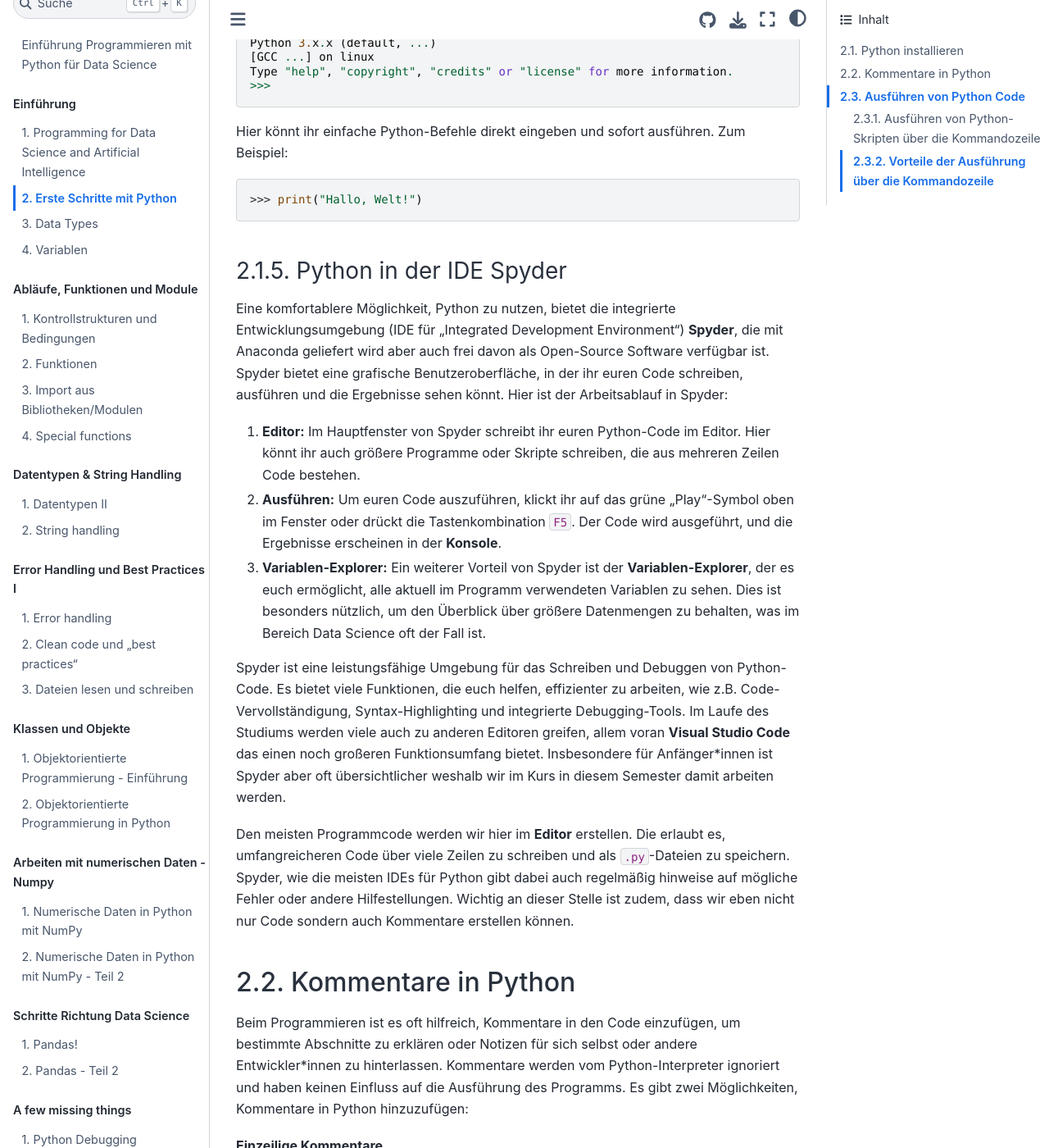
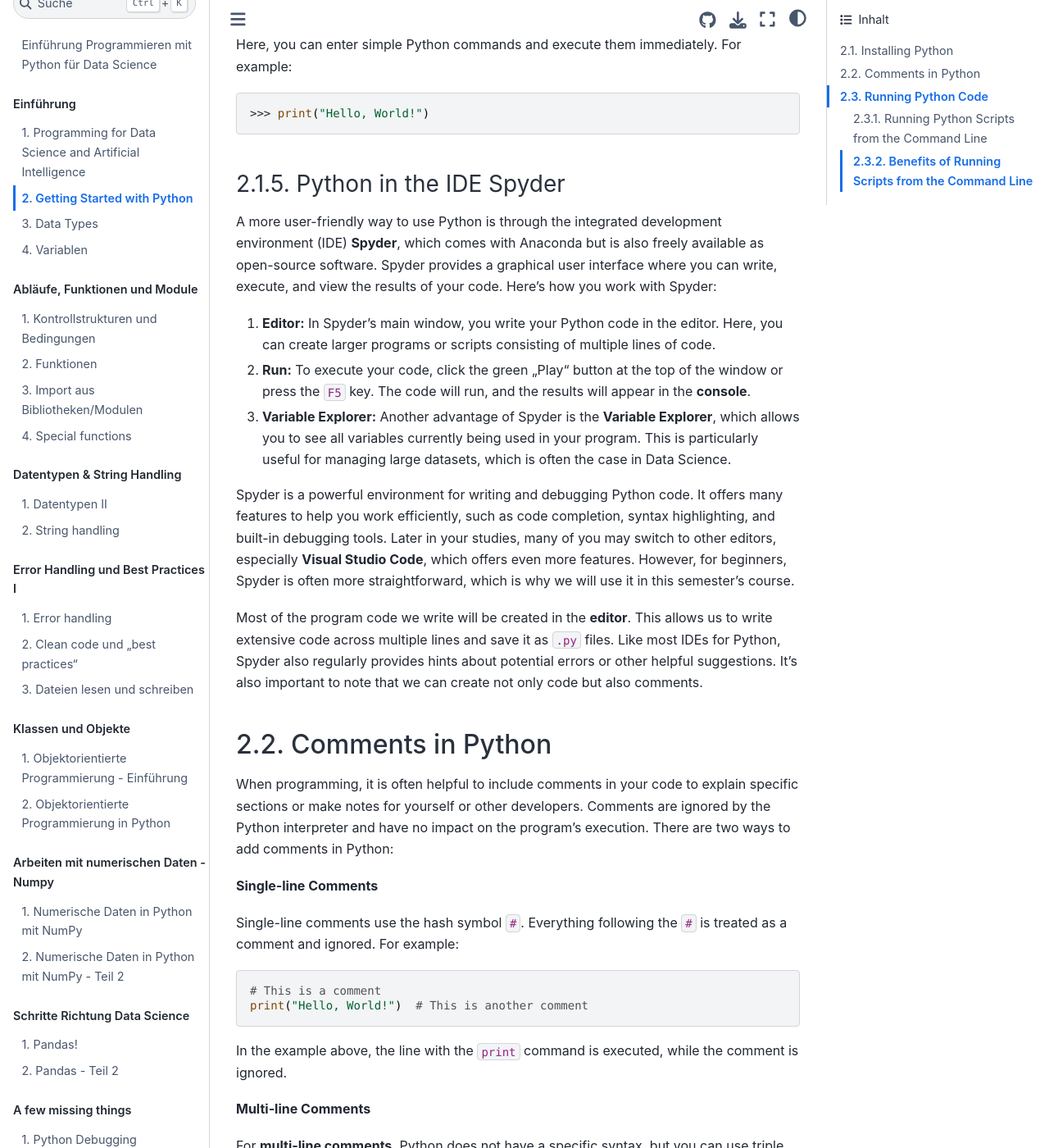
Before and after one commit to florian-huber/python-introduction-eng, a Jupyter Book: the page built from lesson_material_german/01_first_steps.md, in a window 1280 px wide and 1400 px high, scrolled down 1505 px. Shown: the whole window at 82% size. Built offline with Jupyter Book 1.0.4 settings and Sphinx 7.4.7 and the Sphinx Book theme 1.1.4, drawn with Linux system fonts in a browser that asks for light colours; pages that are not in the unit, such as notebooks, are missing from menus; some of the changed text lies outside the part shown.

Commit message:
translate to eng

````diff
--- a/lesson_material_german/01_first_steps.md
+++ b/lesson_material_german/01_first_steps.md
@@ -1,31 +1,30 @@
-# Erste Schritte mit Python
+# Getting Started with Python
 
-In dieser Veranstaltungen wird Programmieren gelernt und zwar mit der Programmiersprache Python. Python wir euch aber auch das restliche DAISY-Studium über begleiten, denn wir arbeiten in sehr vielen Lehrveranstaltungen und Projekten damit. Um auch zuhause mit Python loslegen zu können, muss erstmal Python auf dem eigenen Rechner installiert werden. Und hier gibt es verschiedene Möglichkeiten: In vielen Fällen ist Python sogar schon auf dem Rechner vorinstalliert (z.B. bei Macs).
+In this course, we will learn programming using the Python programming language. Python will also accompany you throughout the rest of your DAISY studies, as we will use it in many lectures and projects. To get started with Python at home, you first need to install Python on your own computer. There are various ways to do this, and in many cases, Python is already pre-installed (e.g., on Macs).
 
-Falls Python nicht vorinstalliert ist, kann es über die offizielle Website heruntergeladen werden: [python.org](https://www.python.org/). Allerdings benötigen wir für diesen Kurs mehr als nur die Programmiersprache selbst, weshalb wir eine andere, umfassendere Lösung empfehlen:
+If Python is not pre-installed, it can be downloaded from the official website: [python.org](https://www.python.org/). However, for this course, we need more than just the programming language itself, so we recommend a more comprehensive solution:
 
-## Python installieren
+## Installing Python
 
-### Python und Anaconda
+### Python and Anaconda
 
-Die einfachste und bequemste Methode, um mit Python zu arbeiten, ist die Installation von **Anaconda**, einem Softwarepaket, das für Studierende kostenlos ist. Anaconda enthält neben Python auch viele nützliche Bibliotheken und Tools, die speziell für Data Science und Künstliche Intelligenz entwickelt wurden. Ein solches Tool ist die integrierte Entwicklungsumgebung (IDE) **Spyder**, die das Schreiben und Ausführen von Python-Code erleichtert.
+The simplest and most convenient way to work with Python is by installing **Anaconda**, a software package that is free for students. Anaconda includes Python along with many useful libraries and tools specifically designed for Data Science and Artificial Intelligence. One such tool is the integrated development environment (IDE) **Spyder**, which makes writing and running Python code easier.
 
-Anaconda könnt ihr hier herunterladen: [Anaconda download link](https://www.anaconda.com/download/success)
+You can download Anaconda here: [Anaconda download link](https://www.anaconda.com/download/success)
 
-Wählt die "Free Download"-Version aus, wobei keine E-Mail-Registrierung notwendig ist (einfach auf "skip registration" klicken). Achtet bei der Installation unter **Windows** darauf, das Häkchen bei der Frage, ob Anaconda zu eurem `PATH` hinzugefügt werden soll, zu setzen. Dies ist wichtig, damit Python in der Kommandozeile erkannt wird.
+Select the "Free Download" version; no email registration is necessary (simply click "skip registration"). When installing on **Windows**, ensure you check the box asking whether to add Anaconda to your `PATH`. This is important so Python can be recognized in the command line.
 
 ### Alternative: Miniconda
 
-Für diejenigen, die sich bereits gut mit ihrem Computer auskennen oder eine minimale Installation bevorzugen, empfehlen wir die Installation von [**Miniconda**](https://docs.anaconda.com/miniconda/). Miniconda installiert nur die nötigsten Komponenten, und ihr könnt später individuell entscheiden, welche zusätzlichen Bibliotheken ihr benötigt. Dies erfordert jedoch ein wenig mehr Konfigurationsarbeit.
+For those who are already familiar with their computer or prefer a minimal installation, we recommend [**Miniconda**](https://docs.anaconda.com/miniconda/). Miniconda only installs the essential components, and you can later decide which additional libraries you need. However, this requires a bit more configuration.
 
+### How to Run Python
 
-### Wie wird Python ausgeführt?
+Once Python (via Anaconda or Miniconda) is installed, there are various ways to execute Python code. The main methods we will use in this course are the command line and the integrated development environment (IDE) Spyder.
 
-Sobald Python (über Anaconda oder Miniconda) installiert ist, gibt es verschiedene Möglichkeiten, Python-Code auszuführen. Die wichtigsten Methoden, die wir im Kurs verwenden werden, sind die Kommandozeile und die integrierte Entwicklungsumgebung (IDE) Spyder.
+### Python in the Command Line
 
-### Python in der Kommandozeile
-
-Eine einfache Möglichkeit, Python auszuführen, ist über die **Kommandozeile** (oder das Terminal auf Mac/Linux). Um dies zu tun, öffnet ihr die Kommandozeile und gebt den Befehl `python` oder `python3` ein, je nachdem, wie Python auf eurem System eingerichtet ist. Ihr solltet nun eine Python-Eingabeaufforderung sehen, die etwa so aussieht:
+An easy way to run Python is through the **command line** (or terminal on Mac/Linux). To do this, open the command line and enter the command `python` or `python3`, depending on how Python is set up on your system. You should now see a Python prompt that looks something like this:
 
 ```
 Python 3.x.x (default, ...)
@@ -34,84 +33,83 @@ Type "help", "copyright", "credits" or "license" for more information.
 >>>
 ```
 
-Hier könnt ihr einfache Python-Befehle direkt eingeben und sofort ausführen. Zum Beispiel:
+Here, you can enter simple Python commands and execute them immediately. For example:
 ```
->>> print("Hallo, Welt!")
+>>> print("Hello, World!")
 ```
 
-### Python in der IDE Spyder
+### Python in the IDE Spyder
 
-Eine komfortablere Möglichkeit, Python zu nutzen, bietet die integrierte Entwicklungsumgebung (IDE für "Integrated Development Environment") **Spyder**, die mit Anaconda geliefert wird aber auch frei davon als Open-Source Software verfügbar ist. Spyder bietet eine grafische Benutzeroberfläche, in der ihr euren Code schreiben, ausführen und die Ergebnisse sehen könnt. Hier ist der Arbeitsablauf in Spyder:
+A more user-friendly way to use Python is through the integrated development environment (IDE) **Spyder**, which comes with Anaconda but is also freely available as open-source software. Spyder provides a graphical user interface where you can write, execute, and view the results of your code. Here’s how you work with Spyder:
 
-1. **Editor:** Im Hauptfenster von Spyder schreibt ihr euren Python-Code im Editor. Hier könnt ihr auch größere Programme oder Skripte schreiben, die aus mehreren Zeilen Code bestehen.
-2. **Ausführen:** Um euren Code auszuführen, klickt ihr auf das grüne "Play"-Symbol oben im Fenster oder drückt die Tastenkombination `F5`. Der Code wird ausgeführt, und die Ergebnisse erscheinen in der **Konsole**.
-3. **Variablen-Explorer:** Ein weiterer Vorteil von Spyder ist der **Variablen-Explorer**, der es euch ermöglicht, alle aktuell im Programm verwendeten Variablen zu sehen. Dies ist besonders nützlich, um den Überblick über größere Datenmengen zu behalten, was im Bereich Data Science oft der Fall ist.
+1. **Editor:** In Spyder's main window, you write your Python code in the editor. Here, you can create larger programs or scripts consisting of multiple lines of code.
+2. **Run:** To execute your code, click the green "Play" button at the top of the window or press the `F5` key. The code will run, and the results will appear in the **console**.
+3. **Variable Explorer:** Another advantage of Spyder is the **Variable Explorer**, which allows you to see all variables currently being used in your program. This is particularly useful for managing large datasets, which is often the case in Data Science.
 
-Spyder ist eine leistungsfähige Umgebung für das Schreiben und Debuggen von Python-Code. Es bietet viele Funktionen, die euch helfen, effizienter zu arbeiten, wie z.B. Code-Vervollständigung, Syntax-Highlighting und integrierte Debugging-Tools.
-Im Laufe des Studiums werden viele auch zu anderen Editoren greifen, allem voran **Visual Studio Code** das einen noch großeren Funktionsumfang bietet. Insbesondere für Anfänger*innen ist Spyder aber oft übersichtlicher weshalb wir im Kurs in diesem Semester damit arbeiten werden.
+Spyder is a powerful environment for writing and debugging Python code. It offers many features to help you work efficiently, such as code completion, syntax highlighting, and built-in debugging tools. Later in your studies, many of you may switch to other editors, especially **Visual Studio Code**, which offers even more features. However, for beginners, Spyder is often more straightforward, which is why we will use it in this semester's course.
 
-Den meisten Programmcode werden wir hier im **Editor** erstellen. Die erlaubt es, umfangreicheren Code über viele Zeilen zu schreiben und als `.py`-Dateien zu speichern. Spyder, wie die meisten IDEs für Python gibt dabei auch regelmäßig hinweise auf mögliche Fehler oder andere Hilfestellungen. Wichtig an dieser Stelle ist zudem, dass wir eben nicht nur Code sondern auch Kommentare erstellen können.
+Most of the program code we write will be created in the **editor**. This allows us to write extensive code across multiple lines and save it as `.py` files. Like most IDEs for Python, Spyder also regularly provides hints about potential errors or other helpful suggestions. It’s also important to note that we can create not only code but also comments.
 
-## Kommentare in Python
+## Comments in Python
 
-Beim Programmieren ist es oft hilfreich, Kommentare in den Code einzufügen, um bestimmte Abschnitte zu erklären oder Notizen für sich selbst oder andere Entwickler*innen zu hinterlassen. Kommentare werden vom Python-Interpreter ignoriert und haben keinen Einfluss auf die Ausführung des Programms. Es gibt zwei Möglichkeiten, Kommentare in Python hinzuzufügen:
+When programming, it is often helpful to include comments in your code to explain specific sections or make notes for yourself or other developers. Comments are ignored by the Python interpreter and have no impact on the program's execution. There are two ways to add comments in Python:
 
-**Einzeilige Kommentare**
+**Single-line Comments**
 
-Für einzeilige Kommentare wird das Rautezeichen `#` verwendet. Alles, was nach dem `#` steht, wird als Kommentar behandelt und nicht ausgeführt. Hier ein Beispiel:
+Single-line comments use the hash symbol `#`. Everything following the `#` is treated as a comment and ignored. For example:
 ```python
-# Dies ist ein Kommentar
-print("Hallo, Welt!")  # Dies ist ein weiterer Kommentar
+# This is a comment
+print("Hello, World!")  # This is another comment
 ```
 
-Im obigen Beispiel wird die Zeile mit dem `print`-Befehl ausgeführt, während der Kommentar ignoriert wird.
+In the example above, the line with the `print` command is executed, while the comment is ignored.
 
-**Mehrzeilige Kommentare**
+**Multi-line Comments**
 
-Für **mehrzeilige Kommentare** gibt es keine spezielle Syntax in Python, aber man kann dafür dreifache Anführungszeichen (`"""` oder `'''`) verwenden, um einen sogenannten **Docstring** zu erstellen. Obwohl Docstrings in erster Linie zur Dokumentation von Funktionen oder Klassen verwendet werden, können sie auch genutzt werden, um längere Kommentare im Code einzufügen:
+For **multi-line comments**, Python does not have a specific syntax, but you can use triple quotes (`"""` or `'''`) to create a **docstring**. Although docstrings are primarily used for documenting functions or classes, they can also be used for longer comments in code:
 
 ```python
 """
-Dies ist ein mehrzeiliger Kommentar.
-Er kann verwendet werden, um ausführliche Erklärungen oder Dokumentation hinzuzufügen.
+This is a multi-line comment.
+It can be used to add detailed explanations or documentation.
 """
-print("Hallo, Welt!")
+print("Hello, World!")
 ```
 
-## Ausführen von Python Code
+## Running Python Code
 
-Nachdem Python auf eurem Rechner installiert ist, gibt es verschiedene Wege, euren Python-Code auszuführen. Je nach Anwendungsfall könnt ihr zwischen der **Kommandozeile**, einer integrierten Entwicklungsumgebung (IDE) wie **Spyder**, oder speziellen Editoren wie **Visual Studio Code** wählen.
+Once Python is installed on your computer, there are several ways to execute your Python code. Depending on the use case, you can choose between the **command line**, an integrated development environment (IDE) like **Spyder**, or specialized editors like **Visual Studio Code**.
 
-### Ausführen von Python-Skripten über die Kommandozeile
+### Running Python Scripts from the Command Line
 
-Wenn ihr ein Python-Skript geschrieben habt und es außerhalb einer IDE ausführen möchtet, könnt ihr dies ganz einfach über die **Kommandozeile** (Terminal bei Mac/Linux) tun. Ein typisches Szenario ist, dass ihr ein Skript namens `my_script.py` erstellt habt, das ihr nun ausführen wollt.
+If you have written a Python script and want to run it outside an IDE, you can easily do so via the **command line** (or terminal on Mac/Linux). For example, suppose you have a script named `my_script.py` that you want to execute.
 
-So geht's:
+Here’s how:
 
-1. **Navigiert** im Terminal/Kommandozeile zu dem Verzeichnis, in dem euer Skript gespeichert ist.
+1. **Navigate** to the directory where your script is saved using the terminal/command line.
 
-   Unter Windows könnt ihr den Befehl `cd`  (Change Directory) verwenden, um zum entsprechenden Ordner zu wechseln:
+   On Windows, use the `cd` (Change Directory) command to navigate to the appropriate folder:
 
    ```bash
-   cd Ordner1/Ordner2
+   cd Folder1/Folder2
    ```
 
-   Auf Mac/Linux funktioniert dies ähnlich:
+   On Mac/Linux, the process is similar:
 
    ```bash
-   cd /Ordner1/Ordner2
+   cd /Folder1/Folder2
    ```
 
-2. **Führt euer Skript aus**, indem ihr den Befehl `python` oder `python3` (je nach eurer Installation) gefolgt vom Namen eures Skripts eingebt:
+2. **Run your script** by entering the command `python` or `python3` (depending on your installation), followed by the name of your script:
 
    ```bash
    python my_script.py
    ```
 
-   Dadurch wird der Python-Interpreter gestartet, der euer Skript Zeile für Zeile ausführt. Wenn euer Skript beispielsweise eine einfache Ausgabe wie `print("Hallo, Welt!")` enthält, wird diese direkt in der Kommandozeile angezeigt.
+   This will start the Python interpreter, which will execute your script line by line. For example, if your script contains a simple output like `print("Hello, World!")`, it will be displayed directly in the command line.
 
-### Vorteile der Ausführung über die Kommandozeile
+### Benefits of Running Scripts from the Command Line
 
-- **Direkte Kontrolle**: Ihr habt die volle Kontrolle darüber, wie euer Skript gestartet wird und könnt auch verschiedene Python-Versionen explizit verwenden, falls mehrere installiert sind (z. B. `python3 my_script.py` für Python 3).
-- **Einfache Automatisierung**: Skripte lassen sich leicht in andere Tools integrieren oder automatisieren, etwa durch Batch-Dateien oder Shell-Skripte.
-- **Leichtgewichtig**: Kein zusätzliches grafisches Interface nötig; ideal für schnelle Tests oder das Ausführen von Python-Programmen auf Servern.
+- **Direct Control:** You have full control over how your script is started and can explicitly specify different Python versions if multiple are installed (e.g., `python3 my_script.py` for Python 3).
+- **Simple Automation:** Scripts can easily be integrated with other tools or automated using batch files or shell scripts.
+- **Lightweight:** No additional graphical interface is required, making it ideal for quick tests or running Python programs on servers.
````
